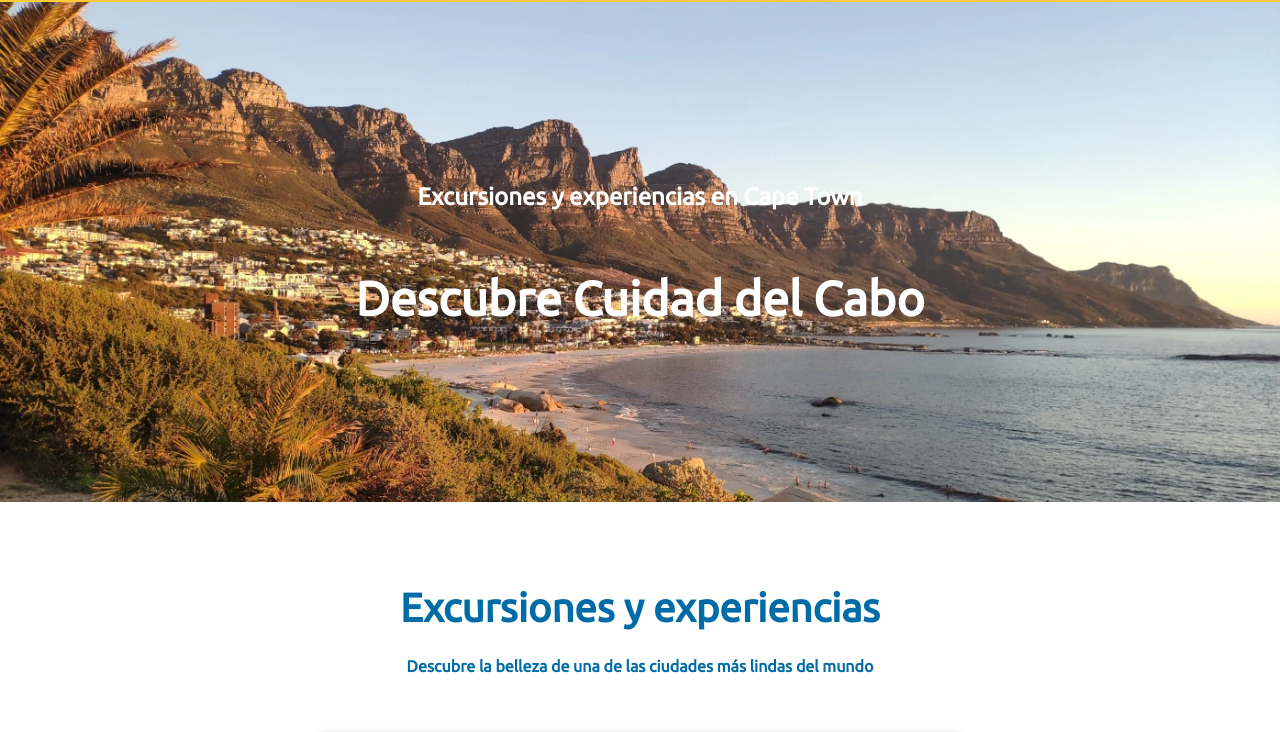
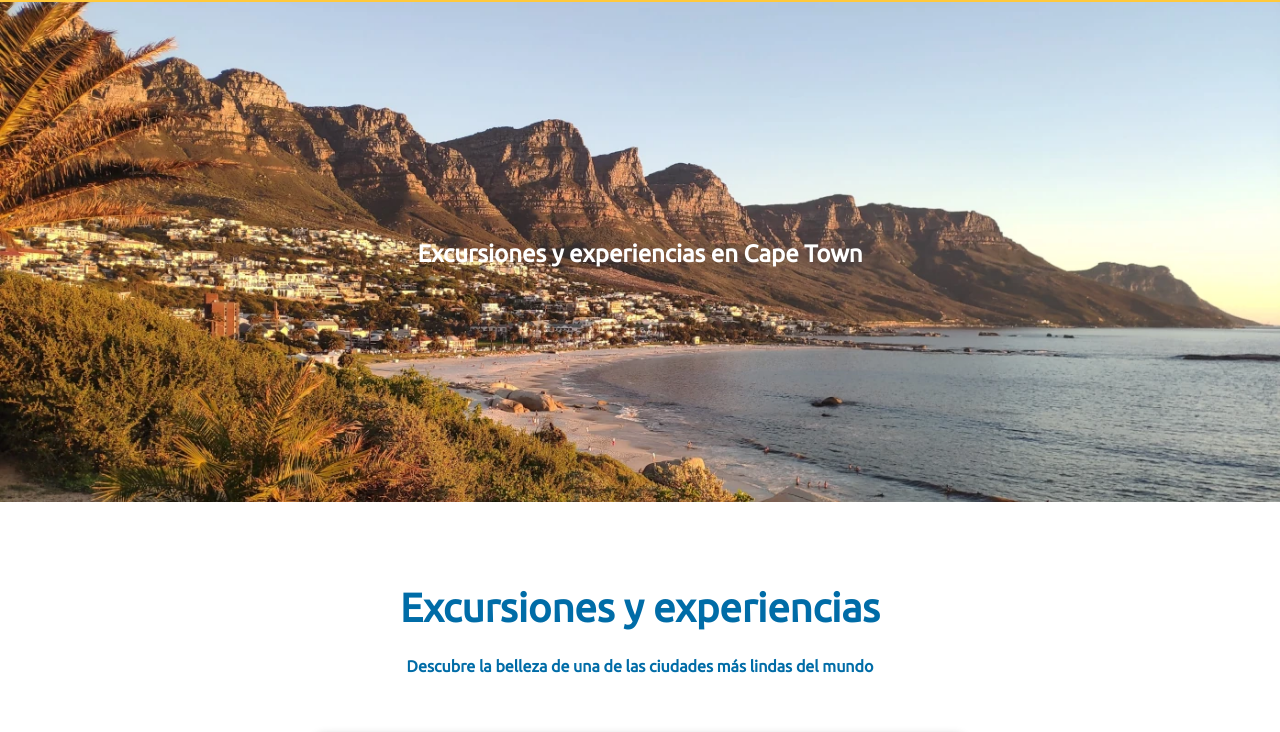
Before and after one commit to paticorstar/visitacapetown.github.io, a plain HTML site: page index.html in a window 1280 px wide. Shown: the part 60-792 px from the top of the page. Drawn offline with Linux system fonts and the light colour scheme.

Commit message:
Update index.html

```diff
--- a/index.html
+++ b/index.html
@@ -56,8 +56,7 @@
     <h3 class="banner_subtitle">
       Excursiones y experiencias en Cape Town
     </h3>
-    <h1 class="banner_title"> Descubre Cuidad del Cabo</h1>
-  </section>
+    </section>
 
   <!-- EXCURSIONES Y EXPERIENCIAS -->
   <!-- EXCURSIONES Y EXPERIENCIAS -->
```
